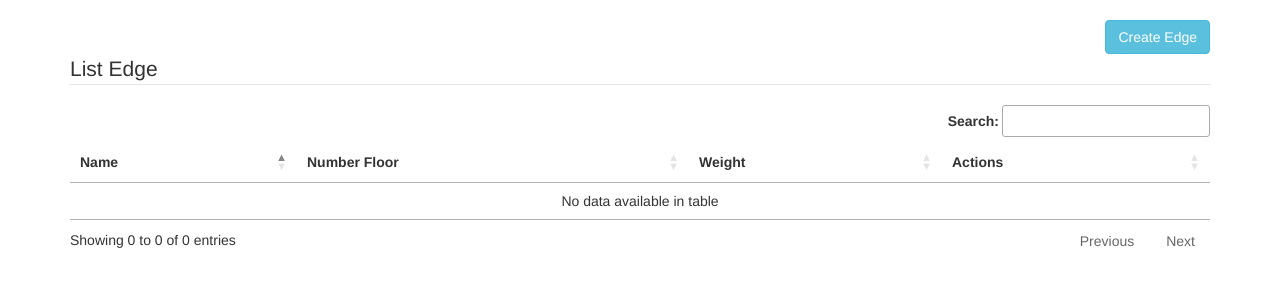
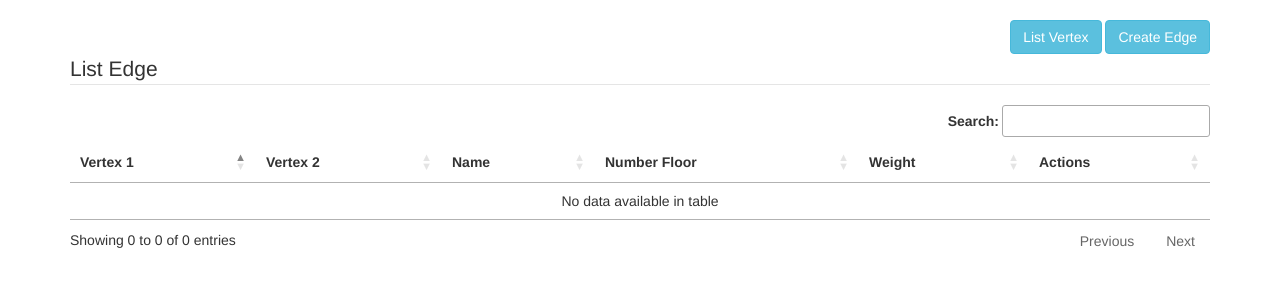
Before and after one commit to carloscb21/python-remac, a Django app: page /backoffice/view-maps/map/1/edge/list in a window 1280 px wide. Shown: the part 83-383 px from the top of the page. Run offline with Django 3.2, Linux system fonts and the light colour scheme; the visitor is signed in with stand-in values (Sample User, id 1); data that the repository does not hold is empty; some libraries are stand-ins or nearby versions.

Commit message:
Fix views

```diff
--- a/remac_portal/core/maps/templates/edge/edge_create.html
+++ b/remac_portal/core/maps/templates/edge/edge_create.html
@@ -46,8 +46,10 @@
         {% csrf_token %}
 
         <div class="remac_info-1">
+            {{ edge_form.vertex_1|bootstrap }}<br>
+            {{ edge_form.vertex_2|bootstrap }}<br>
+
             {{ edge_form.name|bootstrap }}<br>
-
             {{ edge_form.number_floor|bootstrap }}<br>
             {{ edge_form.weight|bootstrap }}<br>
 
--- a/remac_portal/core/maps/templates/edge/edge_list.html
+++ b/remac_portal/core/maps/templates/edge/edge_list.html
@@ -18,14 +18,18 @@
 
 	<div>
         <div align="right">
-                <a style=".margin-left: 80%" href="{% url 'backoffice:create_edge' map_id %}" class="btn btn-info" style="" id="list_vertex">Create Edge<br></a>
+            <a href="{% url 'backoffice:list_vertex' map_id %}" class="btn btn-info" style="" id="list_vertex">List Vertex</a>
+            <a style=".margin-left: 80%" href="{% url 'backoffice:create_edge' map_id %}" class="btn btn-info" style="" id="list_vertex">Create Edge<br></a>
         </div>
+
 		<legend>List Edge</legend>
 
         <div>
             <table id='vertexs'>
                 <thead>
                     <tr>
+                        <th>Vertex 1</th>
+                        <th>Vertex 2</th>
                         <th>Name</th>
                         <th>Number Floor</th>
                         <th>Weight</th>
@@ -35,6 +39,14 @@
                 <tbody>
                     {% for edge in edges %}
                         <tr>
+
+                            <td>
+                                {{ edge.vertex_1 }}
+                            </td>
+
+                            <td>
+                                {{ edge.vertex_2 }}
+                            </td>
 
                             <td>
                                 {{ edge.name }}
@@ -51,7 +63,7 @@
                             <td style="width:10%;">
                                 <a href="{% url 'backoffice:edit_edge' map_id edge.id %}" ><i class="fa fa-pencil-square-o" >&nbsp;Edit</i></a><br>
                                 <a href="{% url 'backoffice:delete_edge' map_id edge.id %}" ><i class="fa fa-trash-o" aria-hidden="true"> Delete</i></a><br>
-                                <a href="{% url 'backoffice:list_vertex' map_id edge.id %}" ><i class="fa fa-trash-o" aria-hidden="true"> Vertexs</i></a>
+                                {# <a href="{% url 'backoffice:list_vertex' map_id edge.id %}" ><i class="fa fa-trash-o" aria-hidden="true"> Vertexs</i></a> #}
                             </td>
                         </tr>
                     {% endfor %}
--- a/remac_portal/core/maps/templates/maps/map_list.html
+++ b/remac_portal/core/maps/templates/maps/map_list.html
@@ -18,6 +18,9 @@
 
 	<div>
 		<legend>List Map</legend>
+        <div align="right">
+            <a style=".margin-left: 80%" href="{% url 'backoffice:create_map' %}" class="btn btn-info" style="" id="list_vertex">Create Map</a>
+        </div><br>
         <div>
             <table id='vertexs'>
                 <thead>
@@ -50,7 +53,7 @@
                             </td>
 
                             <td style="width:10%;">
-                                <a href="{% url 'backoffice:list_edge' map.id %}" ><i class="fa fa-pencil-square-o" >&nbsp;Edges</i></a><br>
+                                <a href="{% url 'backoffice:list_vertex' map.id %}" ><i class="fa fa-pencil-square-o" >&nbsp;Configurations</i></a><br>
                                 <a href="{% url 'backoffice:edit_map' map.id %}" ><i class="fa fa-pencil-square-o" >&nbsp;Edit</i></a><br>
                                 <a href="{% url 'backoffice:delete_map' map.id %}" ><i class="fa fa-trash-o" aria-hidden="true"> Delete</i></a>
                             </td>
--- a/remac_portal/core/maps/templates/vertex/vertex_create.html
+++ b/remac_portal/core/maps/templates/vertex/vertex_create.html
@@ -59,7 +59,7 @@
 
         <div class="remac_button form-group">
                 <button type="submit" class="btn btn-success">Save</button>&nbsp;&nbsp;
-                <a href="{% url 'backoffice:list_vertex' map_id edge_id %}" class="btn btn-danger" >Cancel</a>&nbsp;
+                <a href="{% url 'backoffice:list_vertex' map_id %}" class="btn btn-danger" >Cancel</a>&nbsp;
         </div>
     </form>
 </div>
--- a/remac_portal/core/maps/urls.py
+++ b/remac_portal/core/maps/urls.py
@@ -40,11 +40,10 @@ urlpatterns = [
     url(r'^view-maps/map/(?P<map_id>[\w]+)/edge/(?P<edge_id>[\w]+)/edit/$', EdgeEditView.as_view(), name='edit_edge'),
     url(r'^view-maps/map/(?P<map_id>[\w]+)/edge/(?P<edge_id>[\w]+)/delete/$', EdgeDeleteView.as_view(), name='delete_edge'),
 
-    url(r'^view-maps/map/(?P<map_id>[\w]+)/edge/(?P<edge_id>[\w]+)/vertex/list', VertexListView.as_view(), name='list_vertex'),
-    url(r'^view-maps/map/(?P<map_id>[\w]+)/edge/(?P<edge_id>[\w]+)/vertex/create$', VertexCreateView.as_view(), name='create_vertex'),
-    url(r'^view-maps/map/(?P<map_id>[\w]+)/edge/(?P<edge_id>[\w]+)/vertex/(?P<vertex_id>[\w]+)/edit/$',
-        VertexEditView.as_view(), name='edit_vertex'),
-    url(r'^view-maps/map/(?P<map_id>[\w]+)/edge/(?P<edge_id>[\w]+)/vertex/(?P<vertex_id>[\w]+)/delete/$',
+    url(r'^view-maps/map/(?P<map_id>[\w]+)/vertex/list', VertexListView.as_view(), name='list_vertex'),
+    url(r'^view-maps/map/(?P<map_id>[\w]+)/vertex/create$', VertexCreateView.as_view(), name='create_vertex'),
+    url(r'^view-maps/map/(?P<map_id>[\w]+)/vertex/(?P<vertex_id>[\w]+)/edit/$', VertexEditView.as_view(), name='edit_vertex'),
+    url(r'^view-maps/map/(?P<map_id>[\w]+)/vertex/(?P<vertex_id>[\w]+)/delete/$',
         VertexDeleteView.as_view(), name='delete_vertex'),
 
 
--- a/remac_portal/core/maps/views/edge.py
+++ b/remac_portal/core/maps/views/edge.py
@@ -13,7 +13,8 @@ class EdgeListView(View):
 
     def get(self, request, map_id):
         try:
-            edges = Edge.objects.all()
+            edges = Edge.objects.select_related('vertex_1', 'vertex_2', 'vertex_1__map', 'vertex_2__map').\
+                filter(vertex_1__map_id=map_id, vertex_2__map_id=map_id)
 
             return render(request, 'edge/edge_list.html', context={
                 'edges': edges,
@@ -47,13 +48,14 @@ class EdgeCreateView(View):
                     name=edge_form.cleaned_data['name'],
                     number_floor=edge_form.cleaned_data['number_floor'],
                     weight=edge_form.cleaned_data['weight'],
-
-                    map=map,
+                    vertex_1=edge_form.cleaned_data['vertex_1'],
+                    vertex_2=edge_form.cleaned_data['vertex_2'],
                 )
                 return redirect(reverse('backoffice:list_edge', args=(map.id,)))
 
             return render(request, 'edge/edge_create.html', context={
                 'edge_form': edge_form,
+                'map_id': map_id,
             })
         except Map.DoesNotExist:
             raise Http404
@@ -63,7 +65,8 @@ class EdgeEditView(View):
 
     def get(self, request, map_id, edge_id):
         try:
-            edge = Edge.objects.get(id=edge_id)
+            edge = Edge.objects.select_related('vertex_1', 'vertex_2', 'vertex_1__map', 'vertex_2__map').\
+                get(id=edge_id, vertex_1__map_id=map_id, vertex_2__map_id=map_id)
 
             edge_form = EdgeForm(instance=edge)
 
@@ -78,7 +81,8 @@ class EdgeEditView(View):
 
     def post(self, request, edge_id, map_id):
         try:
-            edge = Edge.objects.get(id=edge_id)
+            edge = Edge.objects.select_related('vertex_1', 'vertex_2', 'vertex_1__map', 'vertex_2__map').\
+                get(id=edge_id, vertex_1__map_id=map_id, vertex_2__map_id=map_id)
 
             edge_form = EdgeForm(request.POST or None, request.FILES or None, instance=edge)
 
@@ -93,6 +97,7 @@ class EdgeEditView(View):
             return render(request, 'edge/edge_create.html', context={
                 'edge_form': edge_form,
                 'edge': edge.id,
+                'map_id': map_id,
             })
 
         except Edge.DoesNotExist:
@@ -103,7 +108,7 @@ class EdgeDeleteView(View):
 
     def get(self, request, map_id, edge_id):
         try:
-            edge = Edge.objects.get(id=edge_id)
+            edge = Edge.objects.get(id=edge_id, vertex_1__map_id=map_id, vertex_2__map_id=map_id)
             edge.delete()
 
             return redirect(reverse('backoffice:list_edge', args=(map_id,)))
--- a/remac_portal/templates/portal/commons/header.html
+++ b/remac_portal/templates/portal/commons/header.html
@@ -24,7 +24,7 @@
           </div>
           <div id="navbar" class="navbar-collapse collapse">
             <ul class="nav navbar-nav">
-              <li><a href="#">Home</a></li>
+              <li><a href="{% url 'user:login' %}">Home</a></li>
             </ul>
             <ul class="nav navbar-nav navbar-right">
                 <li><a href="{% url 'user:register' %}">Register</a></li>
```
Also changed, not shown: remac_portal/core/maps/form/edge.py (+10 -1 lines), remac_portal/core/maps/templates/vertex/vertex_list.html (+4 -3 lines), remac_portal/core/maps/views/vertex.py (+26 -26 lines).
